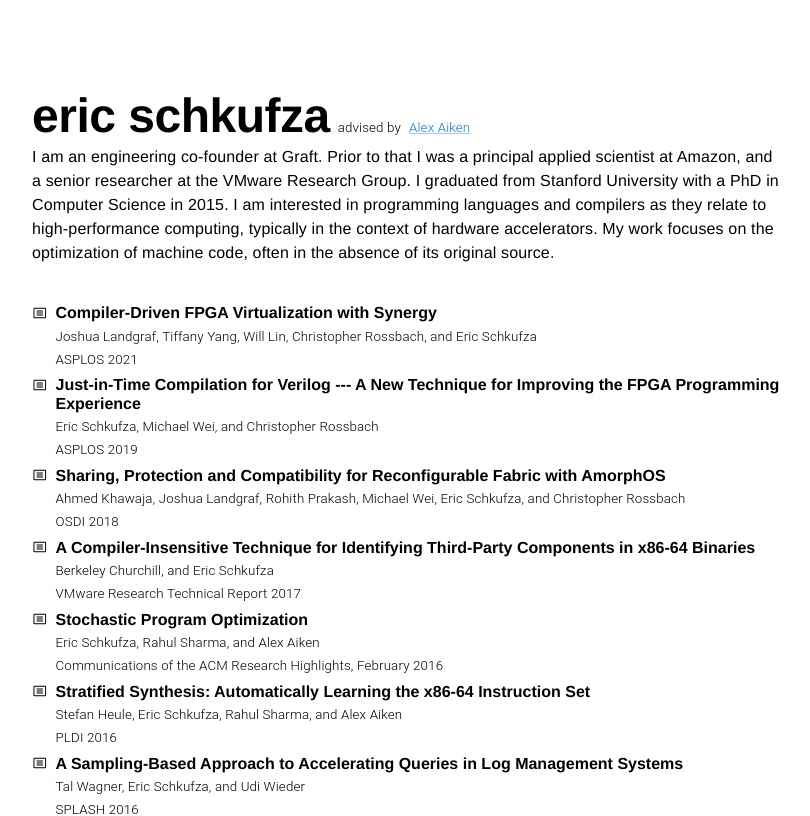
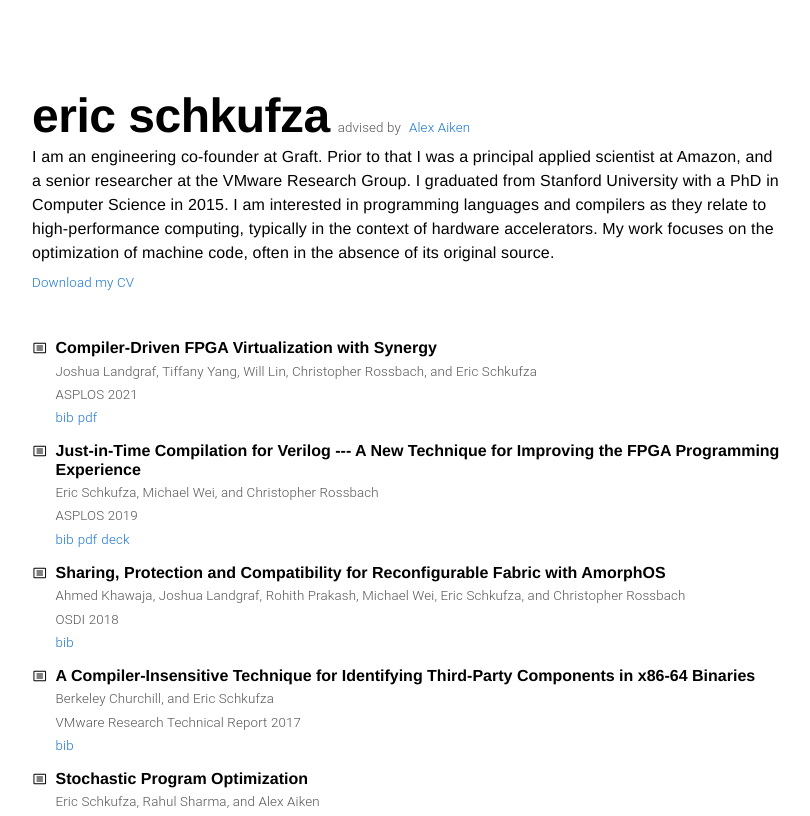
Before and after one commit to eschkufz/www, a React (Create React App) app: page / in a window 1280 px wide. Shown: the top 816 px of the page, without its empty margins (233-1043 px from the left). Built offline with nearby package versions, Linux system fonts and the light colour scheme.

Commit message:
Mostly done
Signed-off-by: eric schkufza <eschkufz@erics-MacBook-Pro.local>

```diff
--- a/src/App.tsx
+++ b/src/App.tsx
@@ -20,7 +20,7 @@
 
 function Page({children}: PageProps) {
   return <Stack direction="column" sx={{width: "100%", alignItems: "center"}}>
-    <Stack direction="column" sx={{width: "750px", alignItems: "left", paddingTop: 8, gap: 1}}>
+    <Stack direction="column" sx={{width: "750px", alignItems: "left", paddingTop: 8, gap: 2}}>
       {children}
     </Stack>
   </Stack>;
@@ -59,6 +59,7 @@
       <GenealogyButtons {...props}/>
     </Stack>
     <Typography variant="body1">{props.academic.bio}</Typography>
+    <Link variant="body2" underline="hover" sx={{cursor: "pointer"}} onClick={()=>null}>Download my CV</Link>
   </Stack>;
 }
 
@@ -91,7 +92,17 @@
 };
 
 function GenealogyButton({activeParent, parent, collapse, expand}: GenealogyButtonProps) {
-  return <Link variant="body2" onClick={() => activeParent?.name === parent.name ? collapse() : expand(parent)}>{parent.name}</Link>
+  return <Link variant="body2" underline="hover" sx={{cursor: "pointer"}} onClick={() => activeParent?.name === parent.name ? collapse() : expand(parent)}>{parent.name}</Link>
+}
+
+type CitesProps = {
+  citations: Citation[];
+};
+
+function Cites({citations}: CitesProps) {
+  return <>
+    {citations.map((citation, i)=><Cite key={i} citation={citation}/>)}
+  </>
 }
 
 type CiteProps = {
@@ -106,16 +117,21 @@
       <Typography variant="h3">{citation.title}</Typography>
       <Typography variant="body2">{authors}</Typography>
       <Typography variant="body2">{citation.venue}</Typography>
+      <Stack direction="row" sx={{width: "100%", alignItems: "center", gap: 0.5}}>
+        {citation.bib && <DocLink label="bib" path={citation.bib}/>}
+        {citation.text && <DocLink label="pdf" path={citation.text}/>}
+        {citation.deck && <DocLink label="deck" path={citation.deck}/>}
+        {citation.errata && <DocLink label="errata" path={citation.errata}/>}
+      </Stack>
     </Stack>
   </Stack>;
 }
 
-type CitesProps = {
-  citations: Citation[];
+type DocLinkProps = {
+  label: string;
+  path: string;
 };
 
-function Cites({citations}: CitesProps) {
-  return <>
-    {citations.map((citation, i)=><Cite key={i} citation={citation}/>)}
-  </>
+function DocLink({label, path}: DocLinkProps) {
+  return <Link variant="body2" underline="hover" sx={{cursor: "pointer"}} onClick={()=>alert(path)}>{label}</Link>
 }
--- a/src/theme.tsx
+++ b/src/theme.tsx
@@ -9,6 +9,7 @@
   body2: {
     fontWeight: 300,
     fontSize: "10pt",
+    color: "#555555"
   },
 
   button: {
```
